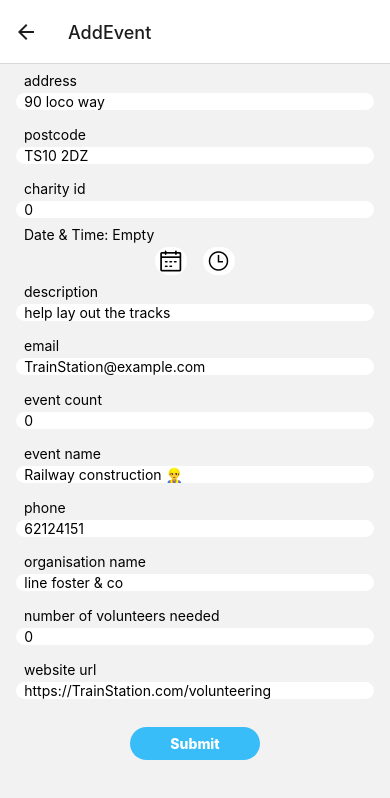
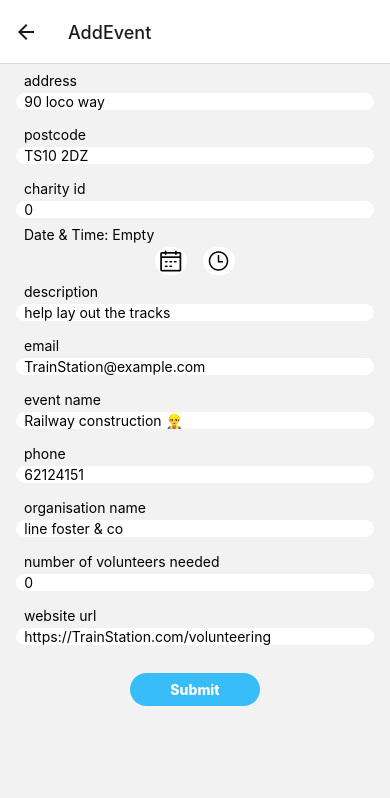
Before and after one commit to H3nry-T/NC-velp-final-project, a React Native app: screen /AddEvent in a window 390 px wide. Shown: the top 798 px of the page. Built offline with nearby package versions, Linux system fonts and the light colour scheme; no server answers.

Commit message:
removed event count from AddEvent form

```diff
--- a/components/ListButton.jsx
+++ b/components/ListButton.jsx
@@ -44,7 +44,6 @@ export default function List() {
   }
 
   useEffect(() => {
-    // getTestEvents().then((data) => {
     async function getData() {
       const results = await getTestEvents();
       setTestEventsData(results);
@@ -58,7 +57,6 @@ export default function List() {
       <Modal
         animationType="slide"
         visible={showList}
-        // transparent={true}
         presentationStyle="overFullScreen"
         className="flex min-h-full"
       >
--- a/screens/AddEventScreen.jsx
+++ b/screens/AddEventScreen.jsx
@@ -15,7 +15,6 @@ const AddEventScreen = () => {
     date_time: new Timestamp(),
     description: "help lay out the tracks",
     email: "TrainStation@example.com",
-    event_count: 0,
     event_name: "Railway construction 👷‍♂️",
     organisation_name: "line foster & co",
     phone: "62124151",
@@ -33,7 +32,6 @@ const AddEventScreen = () => {
     return (textFromUsersFormInput) => {
       if (
         fieldToUpdate === "charity_id" ||
-        fieldToUpdate === "event_count" ||
         fieldToUpdate === "volunteer_needed"
       ) {
         /*
@@ -66,14 +64,12 @@ const AddEventScreen = () => {
     /* need to add a check to make sure fields
      are valid & disable button + clear fields */
     // console.log(formData);
-    // console.log(checkIfStringCannotBeInteger(formData["event_count"]));
     if (
       checkIfStringCannotBeInteger(formData["charity_id"]) ||
-      checkIfStringCannotBeInteger(formData["event_count"]) ||
       checkIfStringCannotBeInteger(formData["volunteer_needed"])
     ) {
       alert(
-        "event count, charity id and number of volunteers needed must be an integer"
+        "Charity ID and Number of volunteers needed must be an integer"
       );
     }
 
@@ -85,7 +81,7 @@ const AddEventScreen = () => {
     } else {
       createNewTestEvent(formData)
         .then(() => {
-          alert("event created!");
+          alert("Event created!");
           navigation.replace("Home");
         })
         .catch((error) => {
@@ -127,11 +123,6 @@ const AddEventScreen = () => {
         onChange={handleUpdateFormDataOnClientSide("email")}
       />
       <FormInputFieldGeneric
-        label={"event count"}
-        formDataField={formData.event_count}
-        onChange={handleUpdateFormDataOnClientSide("event_count")}
-      />
-      <FormInputFieldGeneric
         label={"event name"}
         formDataField={formData.event_name}
         onChange={handleUpdateFormDataOnClientSide("event_name")}
```
